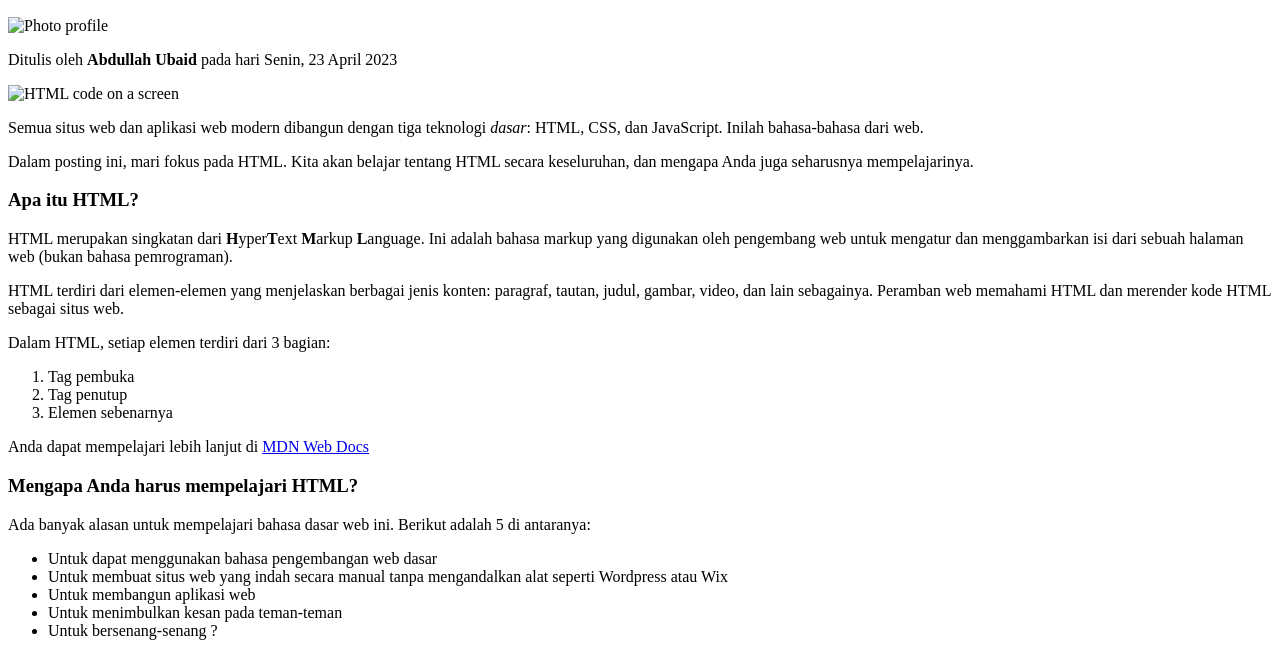
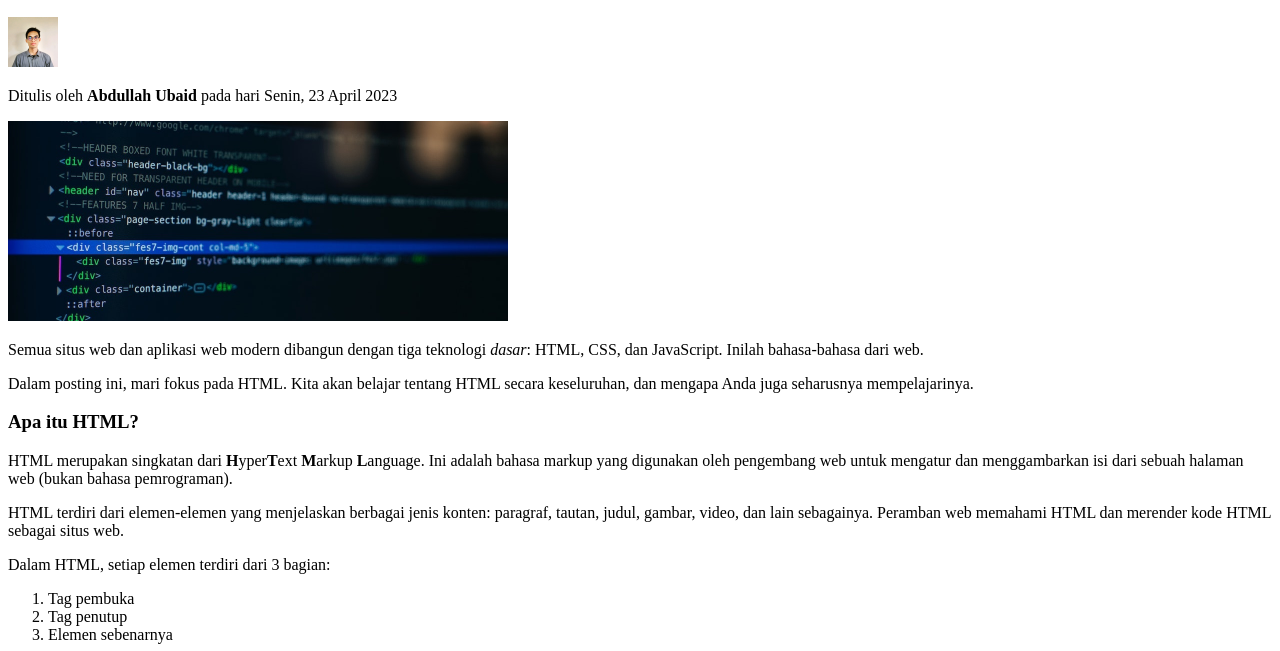
Before and after one commit to archicos/pabwe-tantangan1-11s21011, a plain HTML site: page index.html in a window 1280 px wide. Shown: the part 149-800 px from the top of the page. Drawn offline with Linux system fonts and the light colour scheme; the site is published under a folder, as on GitHub Pages, so addresses that start at the root find nothing.

Commit message:
Update index.html

```diff
--- a/index.html
+++ b/index.html
@@ -26,7 +26,7 @@
                 <h2>Bahasa Dasar Web: HTML</h2>
 
                 <img
-                    src="/assets/abdullah.jpeg"
+                    src="./assets/abdullah.jpeg"
                     alt="Photo profile"
                     width="50"
                     height="50"
@@ -39,7 +39,7 @@
                 </p>
 
                 <img
-                    src="/assets/post-img.jpg"
+                    src="./assets/post-img.jpg"
                     alt="HTML code on a screen"
                     width="500"
                     height="200"
```
